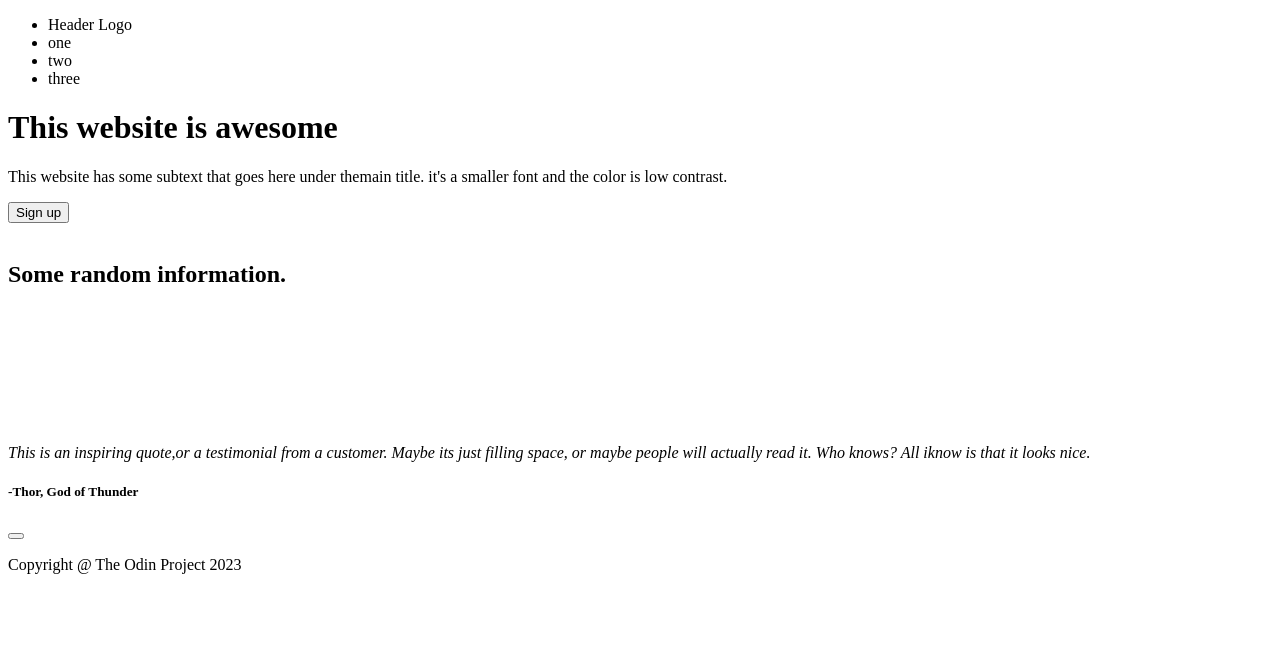
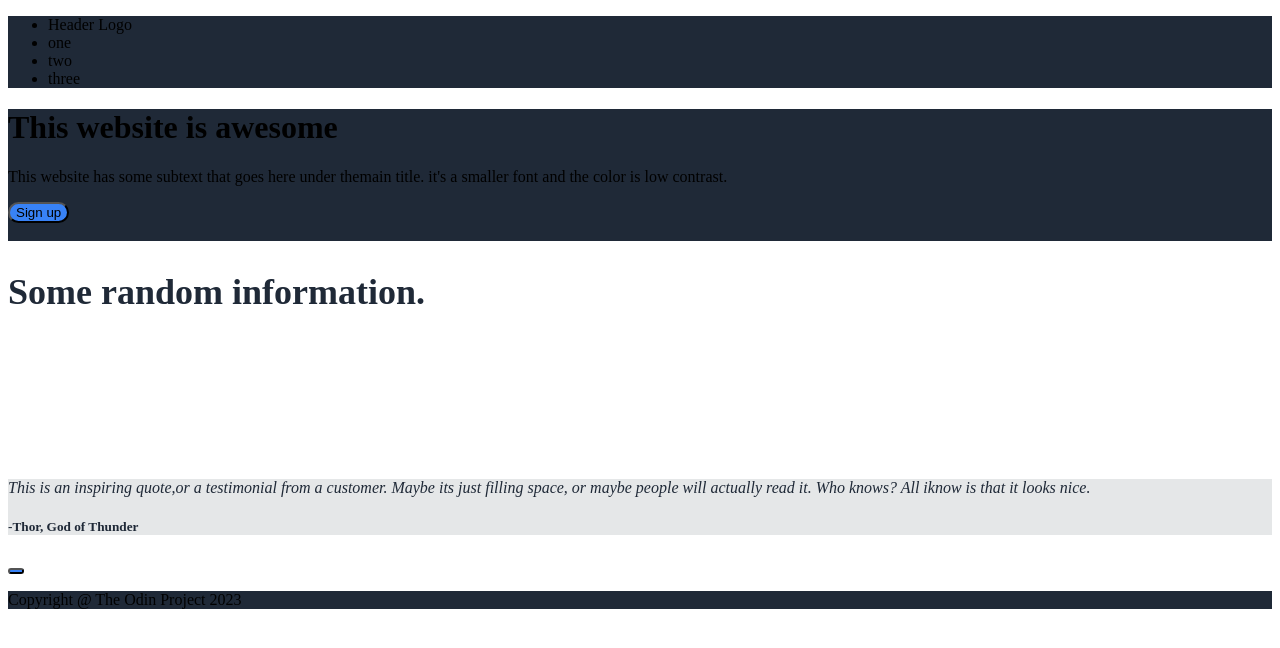
Before and after one commit to WKmedia/LandingPageProject, a plain HTML site: page index.html in a window 1280 px wide. Drawn offline with Linux system fonts and the light colour scheme.

Commit message:
prettified the styles.css file and linked it to the index.html file

```diff
--- a/css/styles.css
+++ b/css/styles.css
@@ -1 +1,33 @@
-html { box-sizing: border-box; } *, *::before, *::after { box-sizing: inheret; } .first-box, second-box, footer {background-color:#1F2937;} button {background-color:#3882F6; border-radius:50px;} .third-box{background-color:white;} .info-section h2 {color:#1F2937; font-size:36px; } .subtext-info{color:#E5E7EB; } .four-box{background-color:#E5E7E8; color:#1F2937;} .test-quote{font-style:italic;}
+html
+{
+    box-sizing: border-box;
+}
+*, *::before,
+*::after
+{ box-sizing: inheret;
+}
+.first-box,
+.second-box,
+footer {
+    background-color:#1F2937;
+}
+button {
+    background-color:#3882F6; border-radius:50px;
+}
+.third-box {
+    background-color:white;
+}
+.info-section h2 {
+    color:#1F2937;
+    font-size:36px;
+}
+.subtext-info {
+    color:#E5E7EB;
+}
+.four-box {
+    background-color:#E5E7E8;
+    color:#1F2937;
+}
+.test-quote {
+    font-style:italic;
+}
--- a/index.html
+++ b/index.html
@@ -4,6 +4,7 @@
     <meta charset="UTF-8">
     <meta name="viewport" content="width=device-width, initial-scale=1.0">
     <title>Document</title>
+    <link rel="stylesheet" href="css/styles.css" >
 </head>
 <body>
     <div class="first-box top-bar">
```
